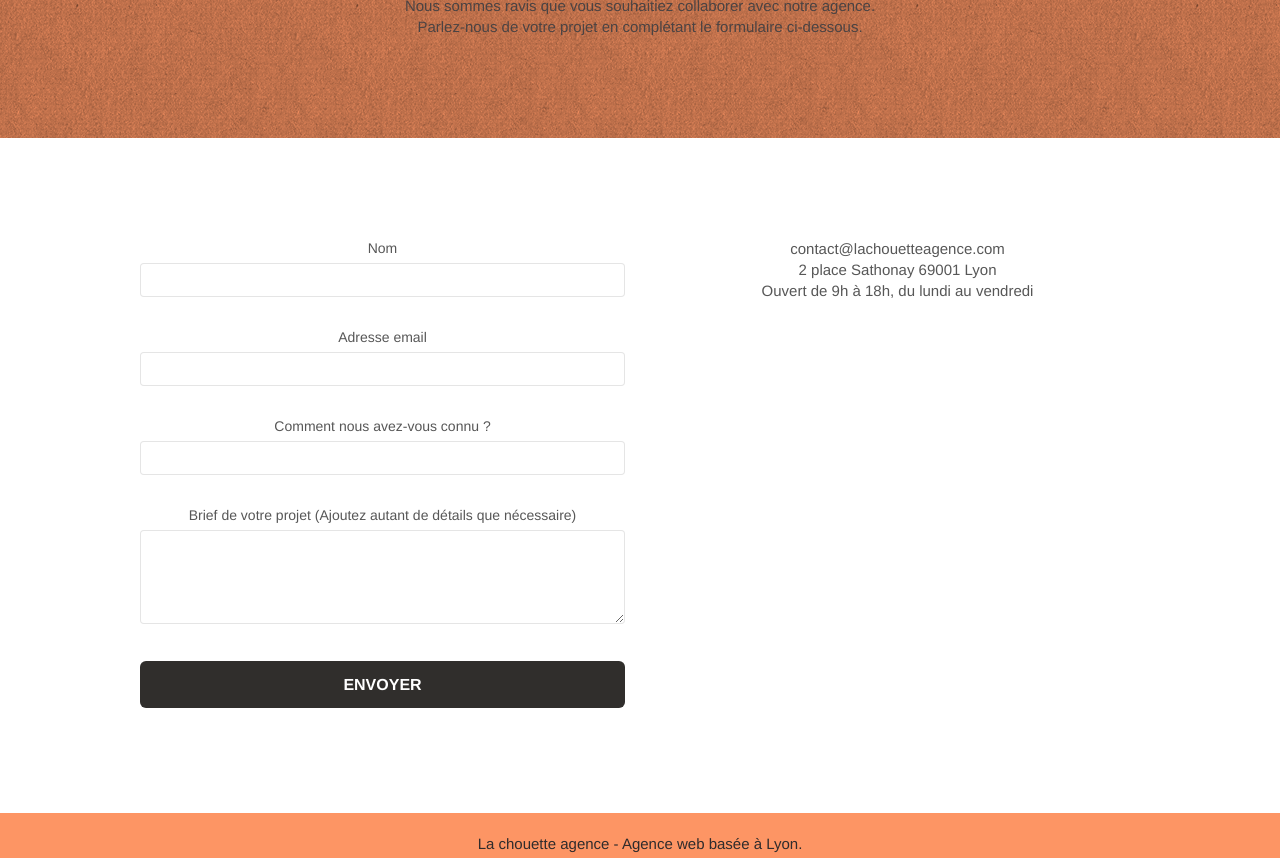
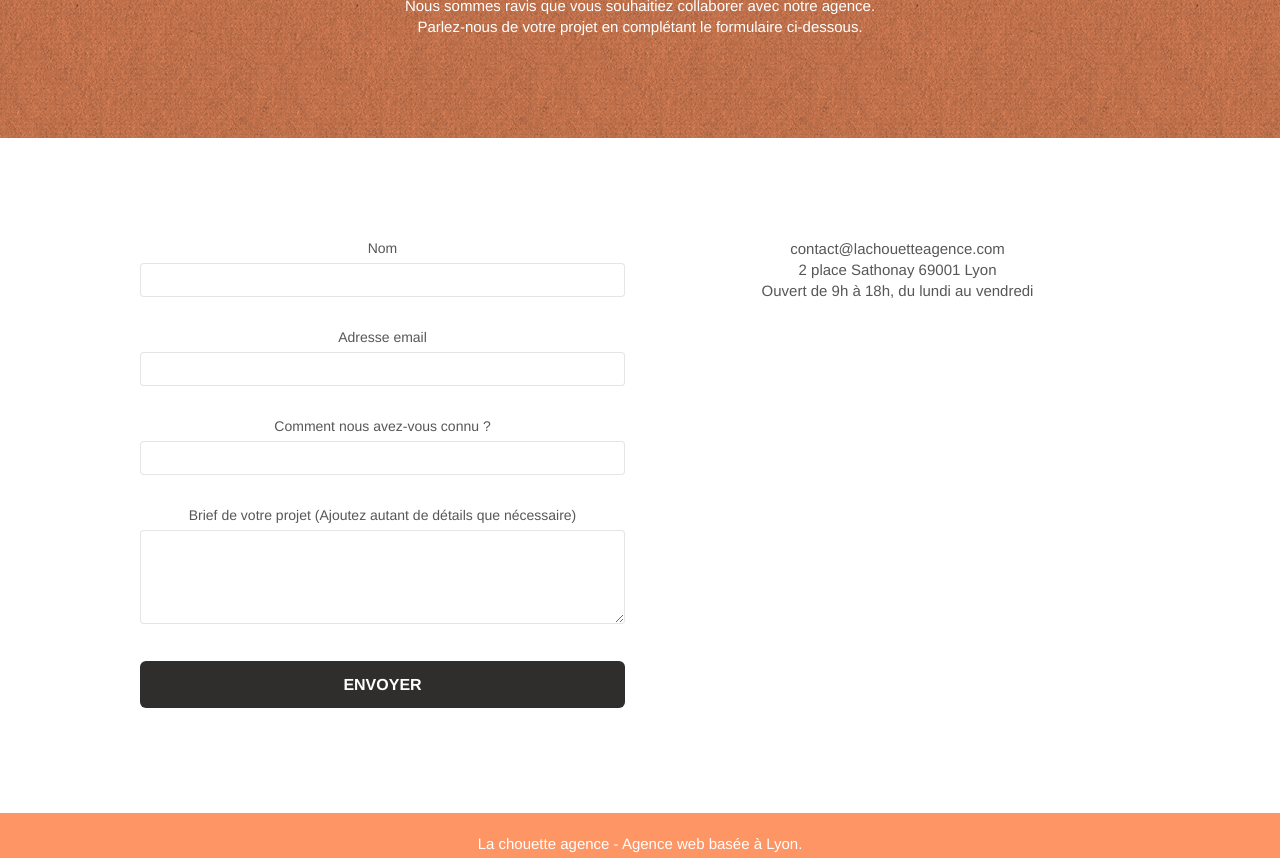
Before and after one commit to JAPSx7/P4_PELAEZ_Jorge_updated, a plain HTML site: page docs/contact.html in a window 1280 px wide. Shown: the part 297-1155 px from the top of the page. Drawn offline with nearby package versions, Linux system fonts and the light colour scheme; files that its build step writes are made by us from their sources; a script that the page names is missing.

Commit message:
modif contrast

```diff
--- a/docs/style.css
+++ b/docs/style.css
@@ -749,8 +749,9 @@ h4 {
 }
 
 .white {
-    color: #302c2c!important;
+    color: #ffffff!important;
 }
+
 
 .portfolio-thumb {
     margin-bottom: 24px;
@@ -788,7 +789,7 @@ h4 {
 }
 
 .tc-white {
-    color: #4b4343!important;
+    color: #ffffff!important;
 }
 
 .btn-atomic-tangerine {
```
Also changed, not shown: docs/index.html (+1 -1 lines).
